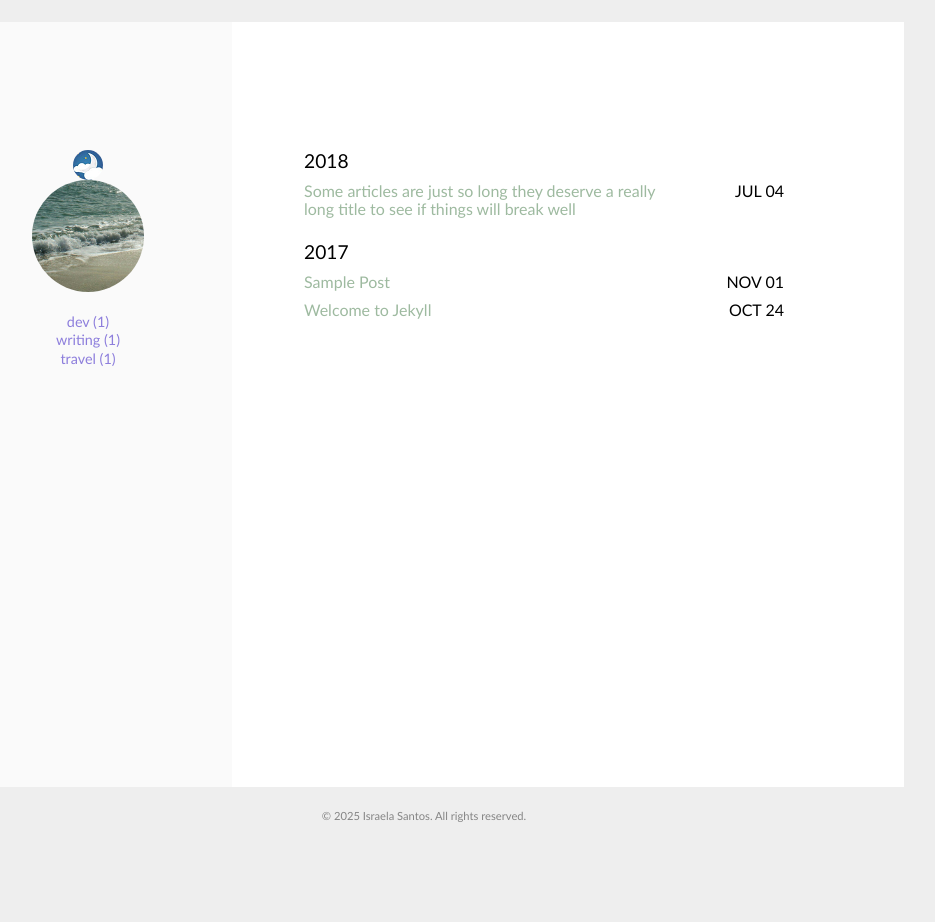
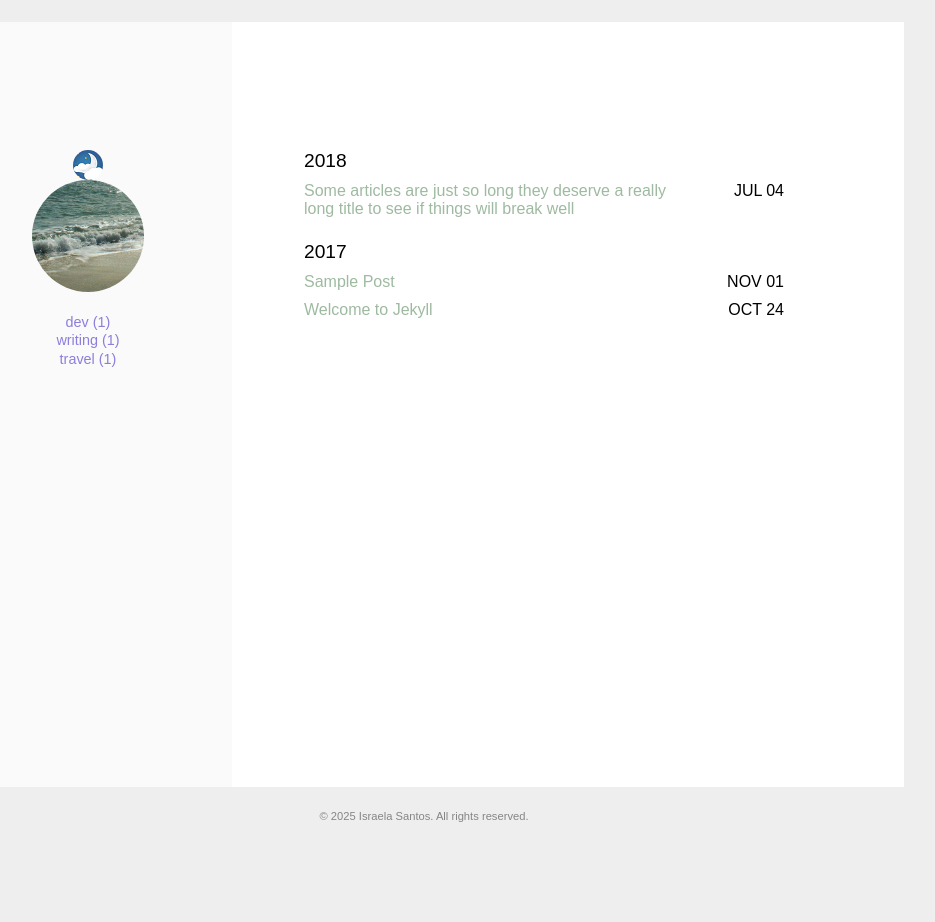
Before and after one commit to sraelai/y, a Jekyll site: the page built from index.html, in a window 1280 px wide. Shown: the whole page, without its empty margins (216-1151 px from the left). Built offline with Jekyll 4.4.1, drawn with Linux system fonts in a browser that asks for light colours.

Commit message:
teste so o main.scss

```diff
--- a/assets/css/main.scss
+++ b/assets/css/main.scss
@@ -111,7 +111,7 @@ body {
     height: 100%;
     font-weight: 300;
     font-style: normal;
-    font-family: 'Calibri', sans-serif, "Apple Color Emoji", "Segoe UI Emoji", "Segoe UI Symbol";
+    font-family: 'SamsungOne', sans-serif, "Apple Color Emoji", "Segoe UI Emoji", "Segoe UI Symbol";
     margin: 0;
     padding: 0;
     background-color: var(--bg_color);
```
